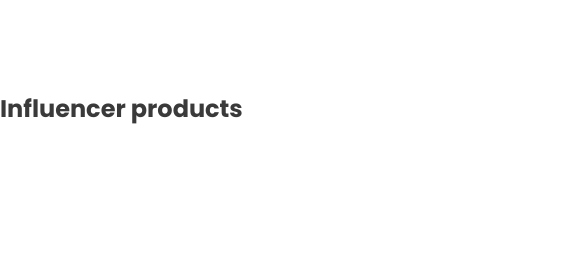
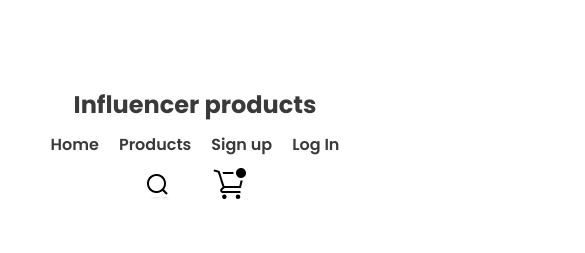
Before and after one commit to ShishirPHS/influencer-gear-website, a plain HTML site: page index.html in a window 390 px wide. Shown: the top 253 px of the page, 585 px wide, since content can reach past the window. Drawn offline with Linux system fonts and the light colour scheme.

Commit message:
navbar part responsive done

```diff
--- a/css/style.css
+++ b/css/style.css
@@ -10,7 +10,7 @@ body {
 
 /* navbar part css start */
 .header {
-  width: 1440px;
+  max-width: 1440px;
   margin: 87px auto 0;
 }
 
@@ -18,6 +18,7 @@ body {
   display: flex;
   justify-content: space-between;
   align-items: center;
+  margin-bottom: 40px;
 }
 
 .nav-title {
@@ -30,7 +31,7 @@ body {
   display: flex;
 }
 
-.nav .right > ul {
+.nav .right ul {
   display: flex;
   align-items: center;
 }
@@ -51,3 +52,30 @@ body {
   margin-left: 34px;
 }
 /* navbar part css end */
+
+/* =============================================================================
+                                Responsive css start
+============================================================================= */
+@media screen and (max-width: 576px) {
+  .nav,
+  .nav .right {
+    flex-direction: column;
+  }
+
+  .nav .right {
+    align-items: center;
+    margin-top: 10px;
+  }
+
+  .nav .right ul li {
+    margin-right: 20px;
+  }
+
+  .nav .right ul li:last-child {
+    margin-right: 0;
+  }
+
+  .nav .right .icons {
+    margin-top: 10px;
+  }
+}
```
Also changed, not shown: index.html (+5 -0 lines).
